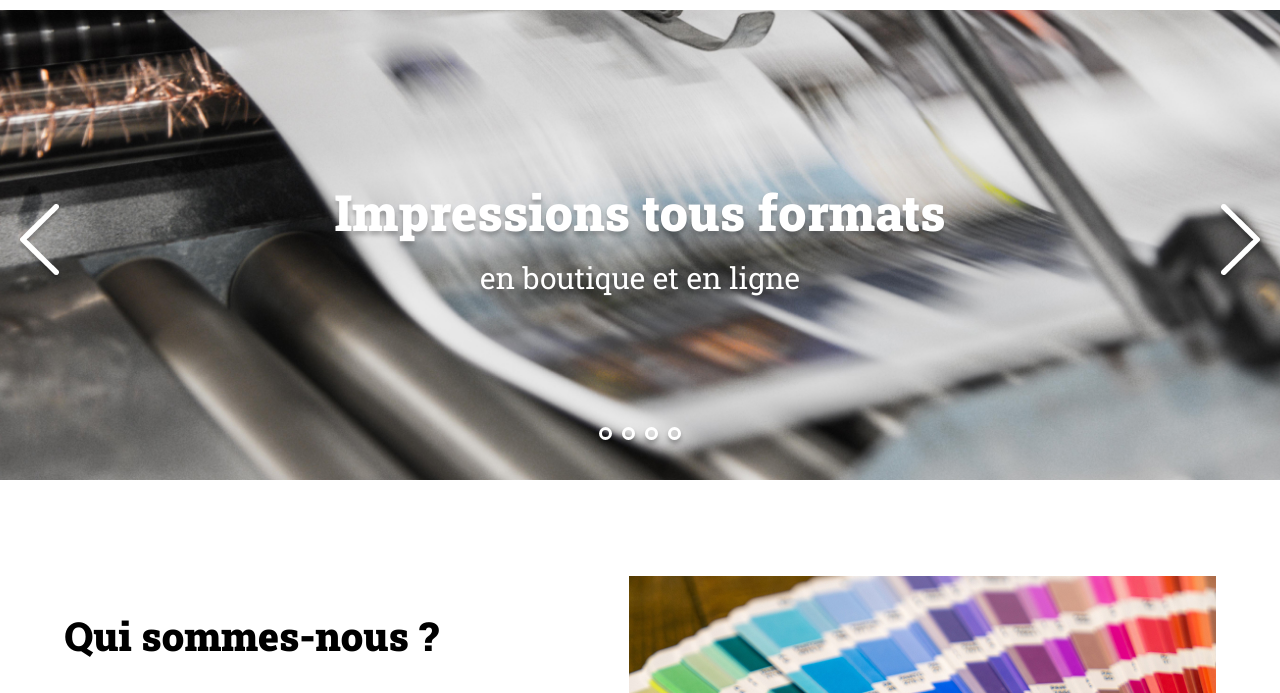
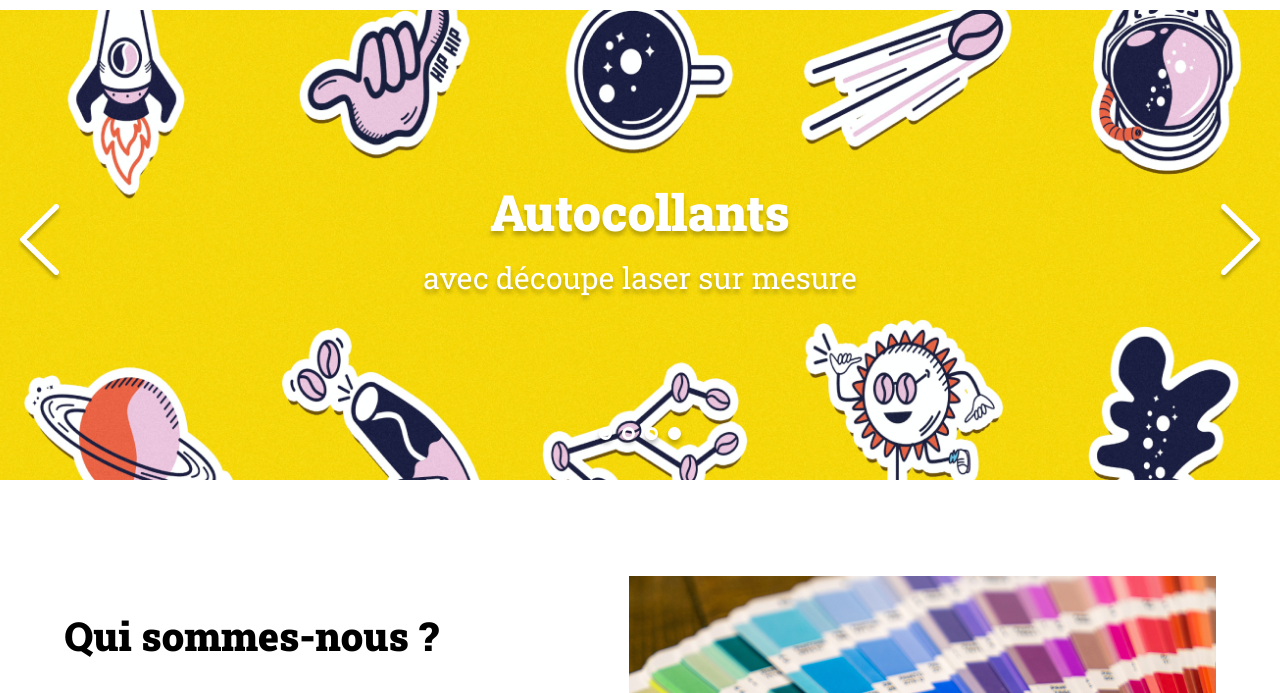
Before and after one commit to augusto-mattos/Print-it-JS-AM, a plain HTML site: page index.html in a window 1280 px wide. Both pictures are taken after a click on the button 39 px from the left and 336 px from the top of the page. Shown: the part 91-784 px from the top of the page. Drawn offline with Linux system fonts and the light colour scheme.

Commit message:
creating eventlisteners for arrows and dots

```diff
--- a/assets/script.js
+++ b/assets/script.js
@@ -1,27 +1,31 @@
 const slides = [
   {
-		"image":"/assets/images/slideshow/slide1.jpg",
-		"tagLine":"Impressions tous formats", // Le p TagLine a été séparé en deux pour la création du span tagLineSpan ci-dessous
-		"tagLineSpan":"en boutique et en ligne"
+    image: "/assets/images/slideshow/slide1.jpg",
+    tagLine: "Impressions tous formats", // Le p TagLine a été séparé en deux pour la création du span tagLineSpan ci-dessous
+    tagLineSpan: "en boutique et en ligne",
   },
   {
-		"image":"/assets/images/slideshow/slide2.jpg",
-		"tagLine":"Tirages haute définition grand format",
-		"tagLineSpan":"pour vos bureaux et events"
+    image: "/assets/images/slideshow/slide2.jpg",
+    tagLine: "Tirages haute définition grand format",
+    tagLineSpan: "pour vos bureaux et events",
   },
   {
-		"image":"/assets/images/slideshow/slide3.jpg",
-		"tagLine":"Grand choix de couleurs",
-		"tagLineSpan":"de CMJN aux pantones"
+    image: "/assets/images/slideshow/slide3.jpg",
+    tagLine: "Grand choix de couleurs",
+    tagLineSpan: "de CMJN aux pantones",
   },
   {
-		"image":"/assets/images/slideshow/slide4.png",
-		"tagLine":"Autocollants",
-		"tagLineSpan":"avec découpe laser sur mesure"
-	}
-]
+    image: "/assets/images/slideshow/slide4.png",
+    tagLine: "Autocollants",
+    tagLineSpan: "avec découpe laser sur mesure",
+  },
+];
 
 const banner = slides[0];
+
+let currentSlide = 0;
+
+// l'indication des src de l'image et des innerText de la tagLine et du span dans les trois premiers const sont là pour que le premier slide fonctionne lors du chargement de la page. Les autres changent en fonction du défilement du slider avec les evenement ajoutés au flèches et au dots
 
 const imageSlide = document.createElement("img");
 imageSlide.className = "banner-img"; // insertion de la class dans la div img
@@ -35,33 +39,60 @@ const spanElement = document.createElement("span");
 spanElement.innerText = banner.tagLineSpan;
 tagLine.appendChild(spanElement); // Le span est rattaché directement à l'intérieur du paragraphe
 
-const divDots = document.createElement("div");
+const divDots = document.createElement("div"); // création de la div qui reçoit les dots
 divDots.className = "dots";
 
-for (let i=0; i < slides.length; i++) { // dans cette boucle : i commence a partir de 0 ; lorsque i est moins grand que la quantité de slides la boucle continue de vérifier ; et elle rajoute un dot (i++)
+for (let i = 0; i < slides.length; i++) {
+  // dans cette boucle : i represente l'indice et commence a partir de 0 ; lorsque i est moins grand que la quantité de slides la boucle continue de vérifier ; et passe au prochain objet de l'array (i++)
   const dotElement = document.createElement("div");
   dotElement.className = "dot";
+  if (i === currentSlide) {
+    // rajout d'une classe au dot si le dot a le même indice que le slide affiché
+    dotElement.classList.add("dot_selected");
+  }
   divDots.appendChild(dotElement); // Les dots sont rattachés directement à l'intérieur de la div dots
+
+  dotElement.addEventListener("click", () => {
+    currentSlide = [i]; // identification du slide et du dot
+    updateSlide(); // appel à la fonction
+  });
 }
 
 const arrowLeft = document.createElement("button"); // création du btn avec la flèche gauche avec un id
 arrowLeft.id = "arrow_left";
-const btnArrowLeft = document.createElement("img") // définition de l'img qui va dans le bouton
+
+const btnArrowLeft = document.createElement("img"); // définition de l'img qui va dans le bouton
 btnArrowLeft.src = "/assets/images/arrow_left.png";
 arrowLeft.appendChild(btnArrowLeft); // rattachement de l'image dans le bouton
-arrowLeft.addEventListener("click", () => { // evenements sur les flèches qui devront permettre de passer à la slide précédente ou suivante
-	console.log("ça fonctionne à gauche");
-})
+arrowLeft.addEventListener("click", () => {
+  // evenements sur les flèches qui devront permettre de passer à la slide précédente ou suivante
+  currentSlide = (currentSlide - 1 + slides.length) % slides.length; // calcul de l'indice du slide précédent
+  updateSlide(); // appel a une fonction
+});
 
 const arrowRight = document.createElement("button");
 arrowRight.id = "arrow_right";
-const btnArrowRight = document.createElement("img")
+
+const btnArrowRight = document.createElement("img");
 btnArrowRight.src = "/assets/images/arrow_right.png";
 arrowRight.appendChild(btnArrowRight); // rattachement de l'image dans le bouton
-arrowRight.addEventListener("click", () => { // evenements sur les flèches qui devront permettre de passer à la slide précédente ou suivante
-	console.log("ça fonctionne à droite");
-})
+arrowRight.addEventListener("click", () => {
+  // evenements sur les flèches qui devront permettre de passer à la slide précédente ou suivante
+  currentSlide = (currentSlide + 1) % slides.length;
+  updateSlide();
+});
 
+function updateSlide() {
+  const dots = document.querySelectorAll(".dot"); // selection des éléments avec la classe dot
+  dots.forEach((dot) => dot.classList.remove("dot_selected")); // enleve la classe dot_selected a chaque fois que la fonction sera appelée, comme ça aucun dot aura cette apparence
+  dots[currentSlide].classList.add("dot_selected"); // identification du dot qui correspond au slide et rajout de la classe dot_selected
+
+  imageSlide.src = slides[currentSlide].image; // mise à jour de l'image, de la tagLine et du span correspondant au slide actuel
+  tagLine.innerText = slides[currentSlide].tagLine;
+  spanElement.innerText = slides[currentSlide].tagLineSpan;
+
+  tagLine.appendChild(spanElement);
+}
 
 // Rattachement des éléments générés à la balise #banner
 const divBanner = document.querySelector("#banner");
```
Also changed, not shown: index.html (+1 -19 lines). Lines whose indentation alone changed are shown as unchanged.
